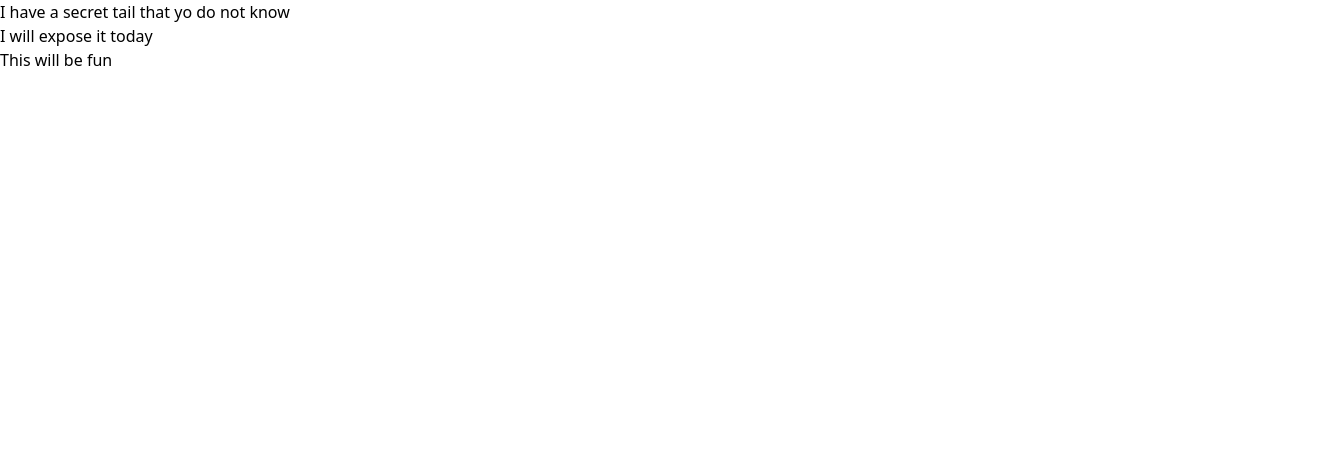
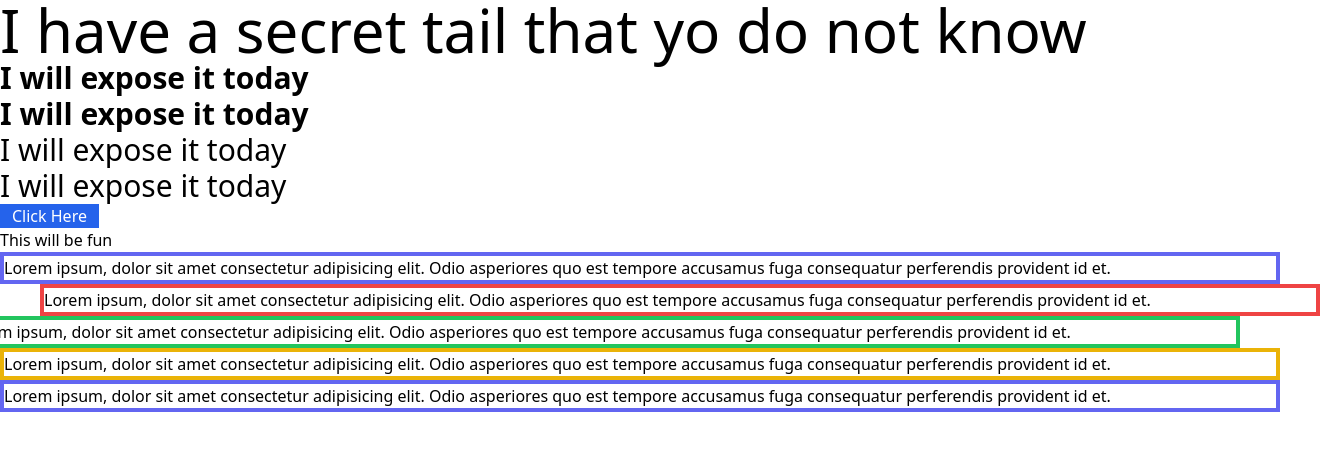
Before and after one commit to arafakst/Tailwind-CSS, a plain HTML site: page index.html in a window 1280 px wide. Shown: the whole page, 1320 px wide, since content can reach past the window. Drawn offline with nearby package versions, Linux system fonts and the light colour scheme.

Commit message:
tailwind

```diff
--- a/index.html
+++ b/index.html
@@ -9,8 +9,29 @@
     <script src="https://cdn.tailwindcss.com"></script>
 </head>
 <body>
-    <h1>I have a secret tail that yo do not know</h1>
-    <h3>I will expose it today</h3>
+    <h1 class="text-6xl">I have a secret tail that yo do not know</h1>
+    <h3 class="text-3xl font-extrabold">I will expose it today</h3>
+    <h3 class="text-3xl font-bold">I will expose it today</h3>
+    <h3 class="text-3xl">I will expose it today</h3>
+    <h3 class="text-3xl">I will expose it today</h3>
+    <button class="bg-blue-600 text-white px-3">Click Here</button>
     <p>This will be fun</p>
+    <section>
+        <div class="container border-4 border-indigo-500/100">
+            <p>Lorem ipsum, dolor sit amet consectetur adipisicing elit. Odio asperiores quo est tempore accusamus fuga consequatur perferendis provident id et.</p>
+        </div>
+        <div class="container border-4 ml-10 border-red-500/100">
+            <p>Lorem ipsum, dolor sit amet consectetur adipisicing elit. Odio asperiores quo est tempore accusamus fuga consequatur perferendis provident id et.</p>
+        </div>
+        <div class="container border-4 -ml-10 border-green-500/100">
+            <p>Lorem ipsum, dolor sit amet consectetur adipisicing elit. Odio asperiores quo est tempore accusamus fuga consequatur perferendis provident id et.</p>
+        </div>
+        <div class="container border-4 border-yellow-500/100">
+            <p>Lorem ipsum, dolor sit amet consectetur adipisicing elit. Odio asperiores quo est tempore accusamus fuga consequatur perferendis provident id et.</p>
+        </div>
+        <div class="container border-4 border-indigo-500/100">
+            <p>Lorem ipsum, dolor sit amet consectetur adipisicing elit. Odio asperiores quo est tempore accusamus fuga consequatur perferendis provident id et.</p>
+        </div>
+    </section>
 </body>
 </html>
```
